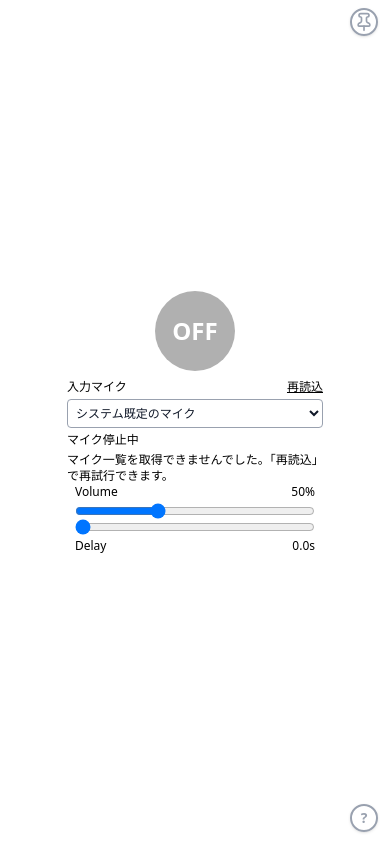
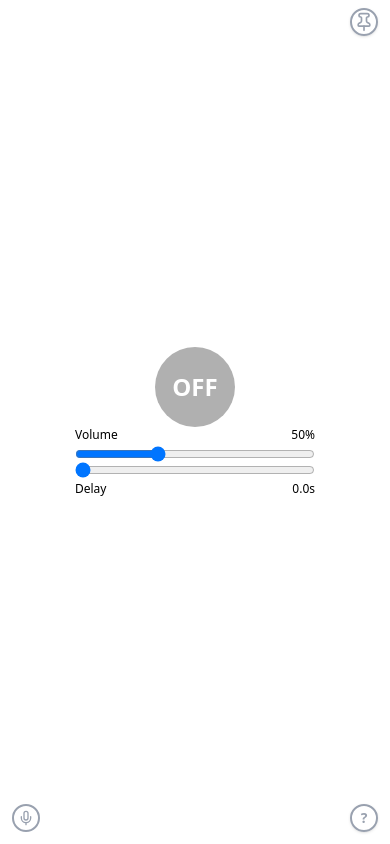
Before and after one commit to z-fujimori/yamabiko, a React (Vite) app: page / in a window 390 px wide. Built offline with nearby package versions, Linux system fonts and the light colour scheme.

Commit message:
fix: preserve compact layout with microphone settings panel

```diff
--- a/src-tauri/tauri.conf.json
+++ b/src-tauri/tauri.conf.json
@@ -14,7 +14,7 @@
       {
         "title": "Yamabiko",
         "width": 400,
-        "height": 360,
+        "height": 200,
         "resizable": false
       }
     ],
--- a/src/components/MainButton.tsx
+++ b/src/components/MainButton.tsx
@@ -1,4 +1,5 @@
 import { useEffect, useRef, useState } from "react";
+import { Mic } from "lucide-react";
 import { resumePlayback } from "../audio/resumePlayback";
 import { useAppShortcuts } from "../hooks/useAppShortcuts";
 
@@ -18,6 +19,7 @@ function isDomException(err: unknown): err is DOMException {
 }
 
 export function SoundButton(config: Props) {
+  const microphonePanelRef = useRef<HTMLDetailsElement | null>(null);
   const [playbackPaused, setPlaybackPaused] = useState(false);
   const [playbackMessage, setPlaybackMessage] = useState("");
   const playbackCleanupRef = useRef<(() => void) | null>(null);
@@ -86,6 +88,15 @@ export function SoundButton(config: Props) {
       navigator.mediaDevices?.removeEventListener("devicechange", refresh);
       window.removeEventListener("focus", refresh);
     };
+  }, []);
+
+  useEffect(() => {
+    const closePanel = (event: PointerEvent) => {
+      const panel = microphonePanelRef.current;
+      if (panel?.open && event.target instanceof Node && !panel.contains(event.target)) panel.open = false;
+    };
+    document.addEventListener("pointerdown", closePanel);
+    return () => document.removeEventListener("pointerdown", closePanel);
   }, []);
 
   async function startMicThrough() {
@@ -336,7 +347,29 @@ export function SoundButton(config: Props) {
         {config.isOn ? "ON" : "OFF"}
       </button>
 
-      <div className="w-64 text-left text-xs">
+      <details ref={microphonePanelRef} className="fixed bottom-3 left-3 z-20 text-left text-xs"
+        onKeyDown={(event) => {
+          event.stopPropagation();
+          if (event.key === "Escape") {
+            event.preventDefault();
+            if (microphonePanelRef.current) microphonePanelRef.current.open = false;
+            microphonePanelRef.current?.querySelector("summary")?.focus();
+          }
+        }}>
+        <summary aria-label="入力マイク設定" title={activeDeviceName ? `使用中：${activeDeviceName}` : "入力マイク設定"}
+          className="relative flex h-7 w-7 cursor-pointer list-none items-center justify-center rounded-full border-2 border-gray-400 text-gray-400 hover:bg-gray-100 hover:text-gray-700 [&::-webkit-details-marker]:hidden">
+          <Mic size={16} />
+          {(config.err || playbackPaused) && <span aria-label="音声の状態を確認" className="absolute -right-1 -top-1 h-2 w-2 rounded-full bg-amber-500" />}
+        </summary>
+        <div className="fixed inset-2 z-30 overflow-y-auto rounded-xl border border-gray-400 bg-white p-3 text-gray-900 shadow-lg dark:bg-[#2f2f2f] dark:text-white">
+        <div className="mb-2 flex items-center justify-between">
+          <span className="font-semibold">マイク設定</span>
+          <button type="button" aria-label="マイク設定を閉じる" className="px-2 text-lg leading-none"
+            onClick={() => {
+              if (microphonePanelRef.current) microphonePanelRef.current.open = false;
+              microphonePanelRef.current?.querySelector("summary")?.focus();
+            }}>×</button>
+        </div>
         <div className="mb-1 flex items-center justify-between">
           <label htmlFor="microphone-input">入力マイク</label>
           <button type="button" onClick={() => void refreshDevices()} className="underline"
@@ -364,7 +397,9 @@ export function SoundButton(config: Props) {
         </div>}
         {playbackMessage && <p aria-live="polite">{playbackMessage}</p>}
         {deviceMessage && <p className="mt-1" aria-live="polite">{deviceMessage}</p>}
-      </div>
+        {config.err && <p className="mt-1 text-amber-700 dark:text-amber-300" role="alert">{config.err}</p>}
+        </div>
+      </details>
     </div>
   );
 }
--- a/src/components/MainView.tsx
+++ b/src/components/MainView.tsx
@@ -15,22 +15,16 @@ const MainView = () => {
     const [error, setError] = useState<string | null>(null);
 
   return (
-    <main className="container flex flex-col items-center justify-center min-h-screen select-none py-10">
+    <main className="container flex flex-col items-center justify-center min-h-screen select-none">
       {/* <h1 className="text-xl font-bold mb-2">Welcome to yamabiko.app</h1> */}
       <IconQuestion />
       <UpdateButton audioActive={isOn || audioBusy} onBusyChange={setUpdating} />
       <SoundButton disabled={updating} onBusyChange={setAudioBusy} isOn={isOn} setIsOn={setIsOn} volume={volume} delaySec={delaySec} err={error} setError={setError} />
 
-      {error &&
-        <div style={{ maxWidth: 360, fontSize: 12, opacity: 0.85, lineHeight: 1.4 }} className='mt-1'>
-          {error}
-        </div>
-      ||
-        <div>
-          <VolumeSlider volume={volume} setVolume={setVolume} />
-          <DelaySlider delaySec={delaySec} setDelaySec={setDelaySec} />
-        </div>
-      }
+      <div>
+        <VolumeSlider volume={volume} setVolume={setVolume} />
+        <DelaySlider delaySec={delaySec} setDelaySec={setDelaySec} />
+      </div>
       {/* <p className="text-sm mt-2">※ハウリング防止のためイヤホン推奨</p> */}
       <WindowPinButton />
 
--- a/src/hooks/useAppShortcuts.ts
+++ b/src/hooks/useAppShortcuts.ts
@@ -8,7 +8,7 @@ type Options = {
 export function useAppShortcuts({ onToggle, onOff }: Options) {
   useEffect(() => {
     const onKeyDown = (e: KeyboardEvent) => {
-      if (e.target instanceof Element && e.target.closest("button, input, textarea, select, [contenteditable='true']")) return;
+      if (e.target instanceof Element && e.target.closest("summary, details, button, input, textarea, select, [contenteditable='true']")) return;
       if (e.key === "Enter") {
         e.preventDefault();
         onToggle();
```
Also changed, not shown: 2 other files (tests, documents, lock files or other folders).
